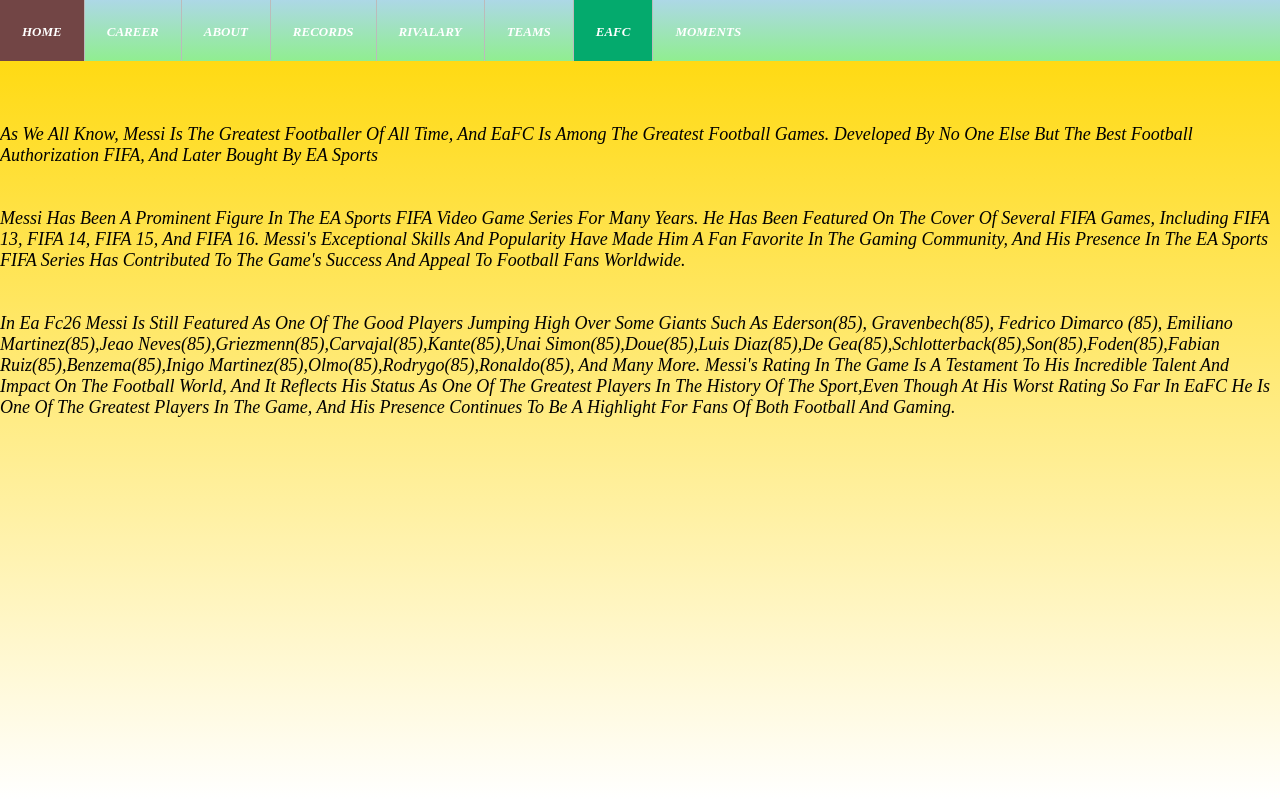
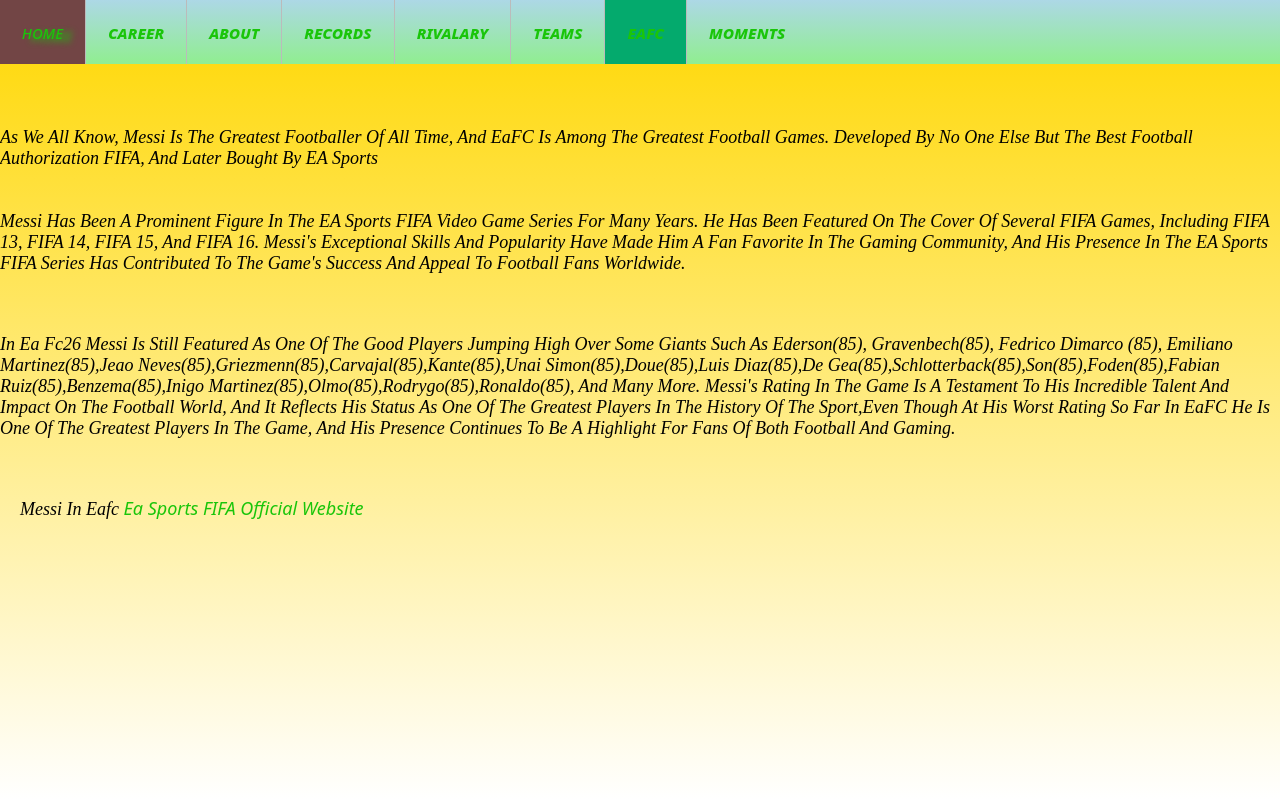
Before and after one commit to UNKNOWN71167/geekymessi, a plain HTML site: page eafc.html in a window 1280 px wide. Drawn offline with Linux system fonts and the light colour scheme.

Commit message:
I added more links and changed the cursor.

```diff
--- a/eafc.html
+++ b/eafc.html
@@ -22,6 +22,8 @@ As we all know,  Messi is the greatest footballer of all time, and EaFC is among
 <br><br><br>
 Messi has been a prominent figure in the EA Sports FIFA video game series for many years. He has been featured on the cover of several FIFA games, including FIFA 13, FIFA 14, FIFA 15, and FIFA 16. Messi's exceptional skills and popularity have made him a fan favorite in the gaming community, and his presence in the EA Sports FIFA series has contributed to the game's success and appeal to football fans worldwide.
 <br><br><br>
-In Ea Fc26 Messi is still featured as one of the good players jumping high over some giants such as Ederson(85), Gravenbech(85), Fedrico Dimarco (85), Emiliano Martinez(85),Jeao Neves(85),Griezmenn(85),Carvajal(85),Kante(85),Unai Simon(85),Doue(85),Luis Diaz(85),De Gea(85),Schlotterback(85),Son(85),Foden(85),Fabian Ruiz(85),Benzema(85),Inigo Martinez(85),Olmo(85),Rodrygo(85),Ronaldo(85), and many more. Messi's rating in the game is a testament to his incredible talent and impact on the football world, and it reflects his status as one of the greatest players in the history of the sport,Even though at his worst rating so far in EaFC he is one of the greatest players in the game, and his presence continues to be a highlight for fans of both football and gaming.
+<p></p>In Ea Fc26 Messi is still featured as one of the good players jumping high over some giants such as Ederson(85), Gravenbech(85), Fedrico Dimarco (85), Emiliano Martinez(85),Jeao Neves(85),Griezmenn(85),Carvajal(85),Kante(85),Unai Simon(85),Doue(85),Luis Diaz(85),De Gea(85),Schlotterback(85),Son(85),Foden(85),Fabian Ruiz(85),Benzema(85),Inigo Martinez(85),Olmo(85),Rodrygo(85),Ronaldo(85), and many more. Messi's rating in the game is a testament to his incredible talent and impact on the football world, and it reflects his status as one of the greatest players in the history of the sport,Even though at his worst rating so far in EaFC he is one of the greatest players in the game, and his presence continues to be a highlight for fans of both football and gaming.</p>
+<br>
+<p>Messi in Eafc <a href="https://www.ea.com/games/ea-sports-fc/ratings/player-ratings/lionel-messi/158023" target="_blank">Ea Sports FIFA Official Website</a></p>
  </body>
 </html>
--- a/style.css
+++ b/style.css
@@ -17,6 +17,16 @@ h1, p {
   text-decoration: wavy;
 }
 
+a:link {
+text-decoration: none;
+color: rgb(26, 197, 10);
+font-family: "Neonderthaw", system-ui, -apple-system, BlinkMacSystemFont, 'Segoe UI', Roboto, Oxygen, Ubuntu, Cantarell, 'Open Sans', 'Helvetica Neue', sans-serif;
+}
+a:hover {
+font-weight: lighter;
+cursor: cell;
+text-shadow:  9px 3px 6px;
+}
 ul {
   list-style-type: none;
   margin: 0;
```
Also changed, not shown: about.html (+5 -3 lines), career.html (+2 -0 lines), index.html (+1 -0 lines), records.html (+2 -1 lines).
